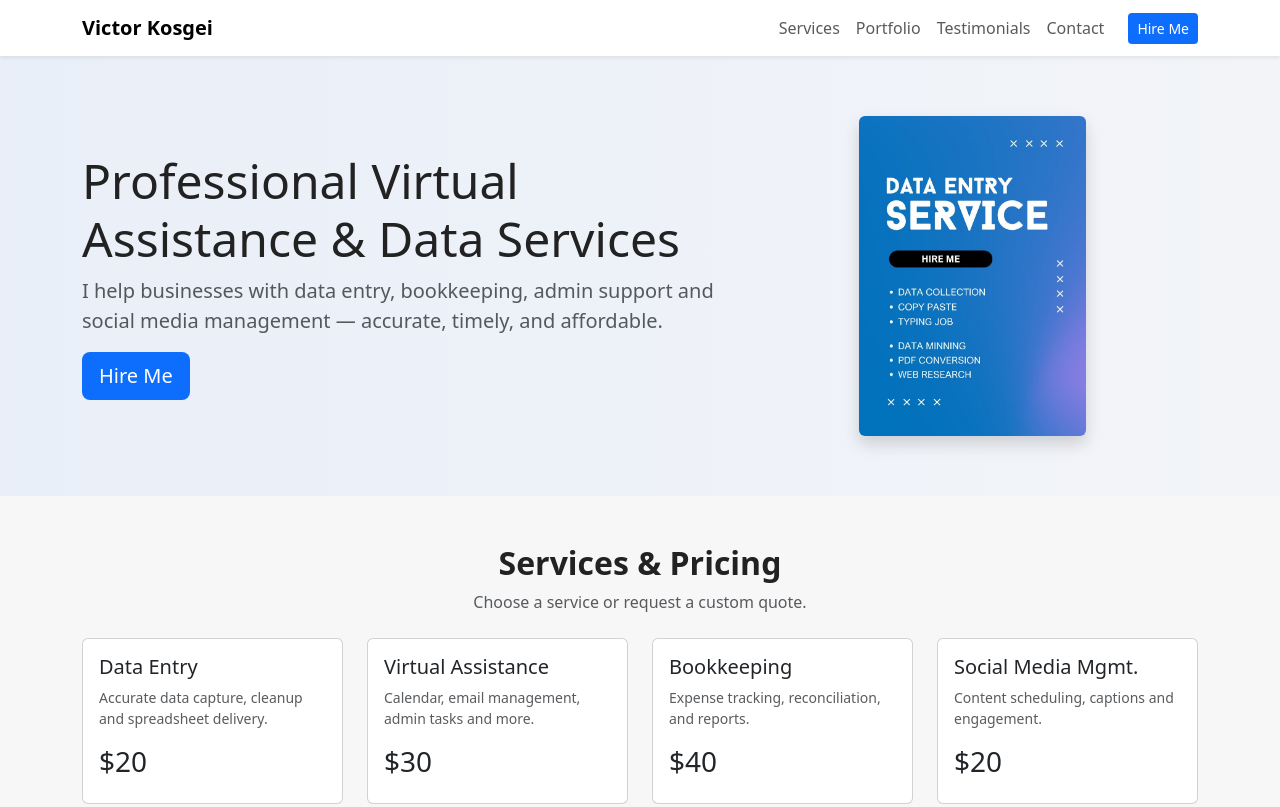
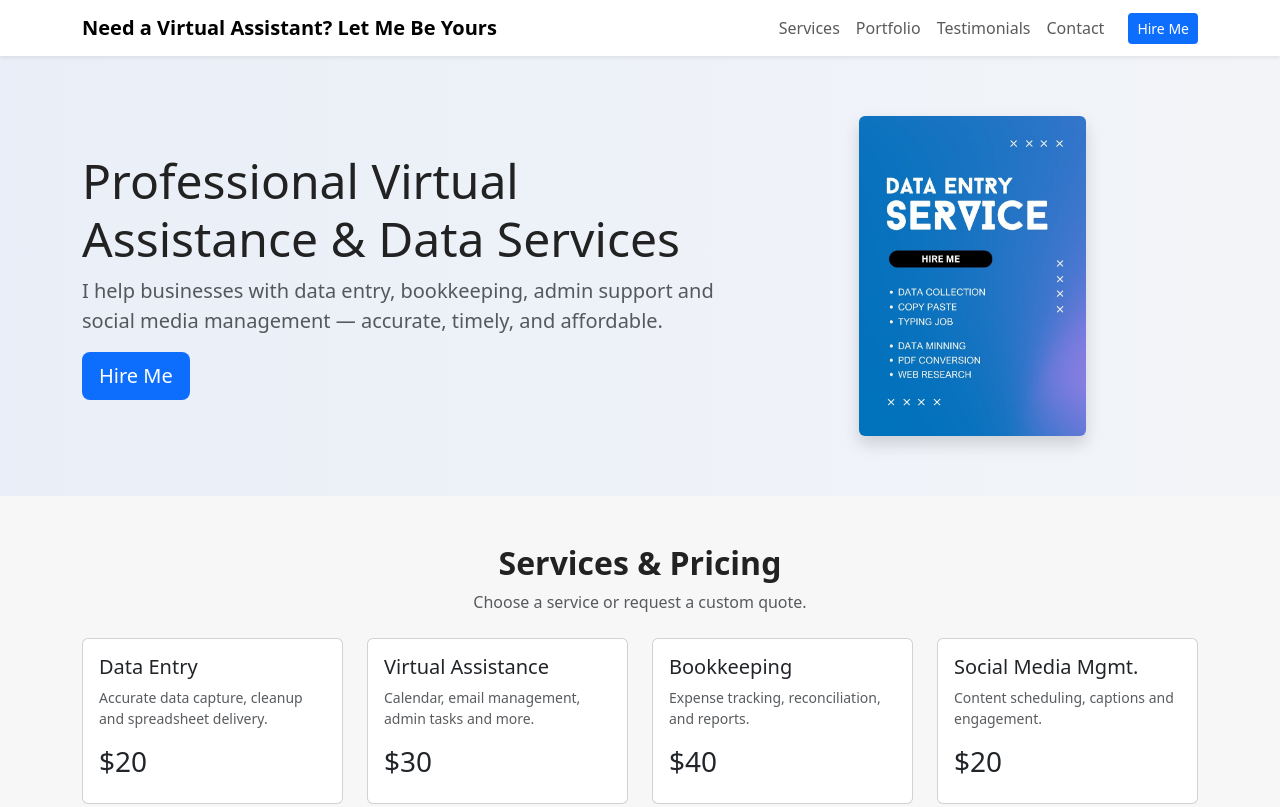
Before and after one commit to kimkos12/kimkos, a plain HTML site: page index.html in a window 1280 px wide. Shown: the top 807 px of the page. Drawn offline with nearby package versions, Linux system fonts and the light colour scheme.

Commit message:
Update index.html

```diff
--- a/index.html
+++ b/index.html
@@ -3,7 +3,7 @@
 <head>
   <meta charset="utf-8">
   <meta name="viewport" content="width=device-width,initial-scale=1">
-  <title>Need a Virtual Assistant? Let Me Be Yours — Services & Portfolio</title>
+  <title>kimkosva at your Service — Services & Portfolio</title>
   <link href="https://cdn.jsdelivr.net/npm/bootstrap@5.3.2/dist/css/bootstrap.min.css" rel="stylesheet">
   <style>
     :root{--brand:#0d6efd;--muted:#6c757d;--card-bg:#ffffff;}
@@ -25,7 +25,7 @@
 <!-- NAV -->
 <nav class="navbar navbar-expand-lg navbar-light bg-white shadow-sm">
   <div class="container">
-    <a class="navbar-brand fw-bold" href="#">Victor Kosgei</a>
+    <a class="navbar-brand fw-bold" href="#">Need a Virtual Assistant? Let Me Be Yours</a>
     <button class="navbar-toggler" type="button" data-bs-toggle="collapse" data-bs-target="#nav" aria-controls="nav" aria-expanded="false" aria-label="Toggle navigation">
       <span class="navbar-toggler-icon"></span>
     </button>
```
